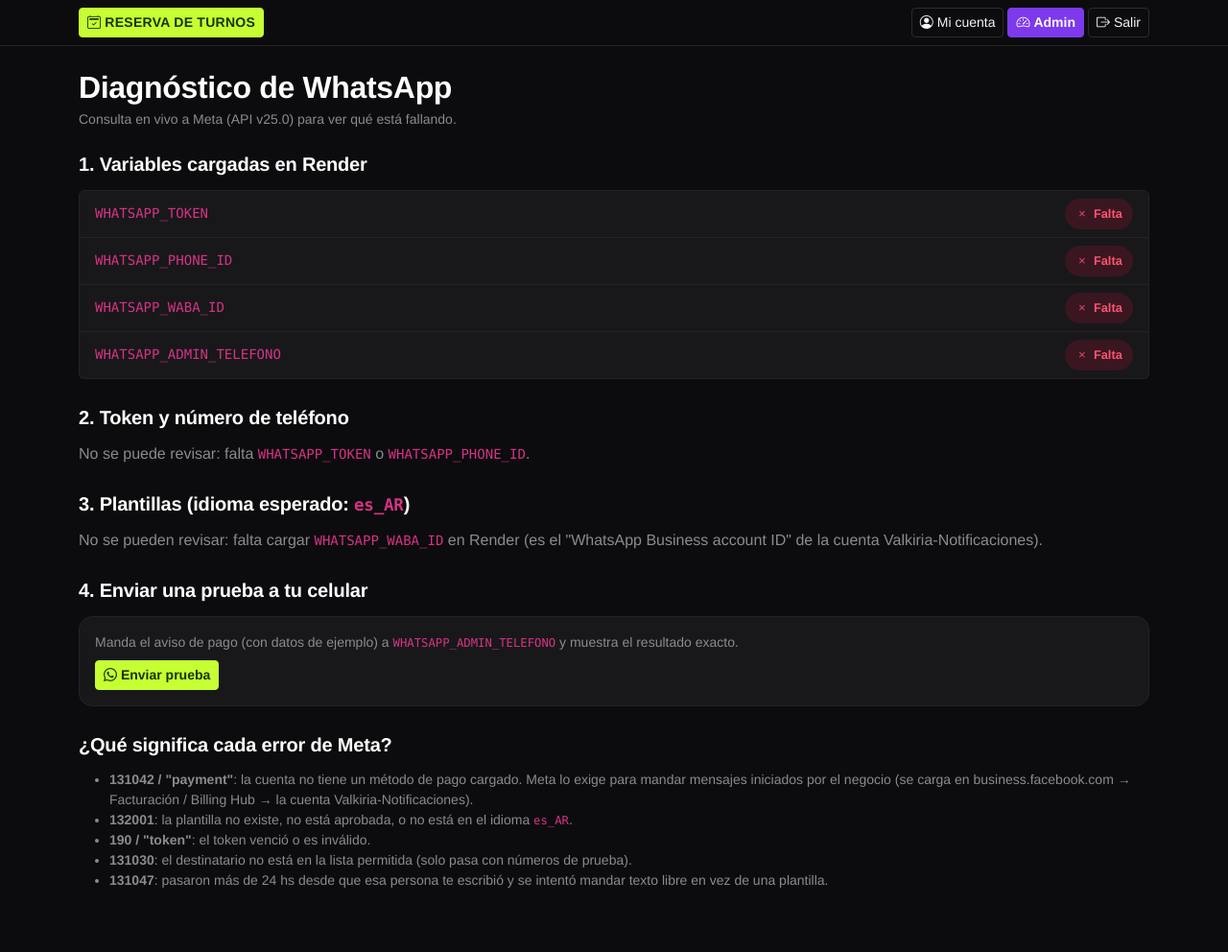
After one commit to SolJosefinaMercado/mi-gimnasio, a Flask app: page /admin/whatsapp in a window 1280 px wide. The commit adds this page. Shown: the whole page at 96% size. Run offline with Flask 3, Linux system fonts and the light colour scheme; the visitor is signed in with stand-in values (Sample User, id 1); some libraries are stand-ins or nearby versions.

Commit message:
correcciones

```diff
--- a/app.py
+++ b/app.py
@@ -44,6 +44,9 @@ WHATSAPP_ADMIN_TELEFONO = _env_limpio("WHATSAPP_ADMIN_TELEFONO")
 WHATSAPP_ADMIN_TEMPLATE_NAME = _env_limpio("WHATSAPP_ADMIN_TEMPLATE_NAME", "notificacion_bot")
 PRECIO_CLASE_PRUEBA = float(_env_limpio("PRECIO_CLASE_PRUEBA", "10000") or 10000)
 WHATSAPP_TEMPLATE_GENERAL_NAME = _env_limpio("WHATSAPP_TEMPLATE_GENERAL_NAME", "aviso_general")
+WHATSAPP_WABA_ID = _env_limpio("WHATSAPP_WABA_ID")
+WHATSAPP_API_VERSION = _env_limpio("WHATSAPP_API_VERSION", "v25.0")
+GRAPH_URL = f"https://graph.facebook.com/{WHATSAPP_API_VERSION}"
 
 DATABASE_URL = os.environ.get("DATABASE_URL")
 if DATABASE_URL:
@@ -202,6 +205,17 @@ def init_db():
             conn.execute(text("ALTER TABLE clientes ADD COLUMN objetivo_semanal INTEGER"))
         if "prueba_usada" not in clientes_cols:
             conn.execute(text("ALTER TABLE clientes ADD COLUMN prueba_usada BOOLEAN NOT NULL DEFAULT FALSE"))
+        # Recalcula el 1RM de los registros ya guardados con la fórmula vigente (Epley),
+        # para que el gráfico no mezcle dos fórmulas. Es idempotente: si ya coincide, no toca nada.
+        for fila in conn.execute(
+            text("SELECT id, kilos, repeticiones, rm_estimado FROM registros_ejercicio")
+        ).mappings().fetchall():
+            nuevo_rm = calcular_1rm(fila["kilos"], fila["repeticiones"])
+            if abs(nuevo_rm - fila["rm_estimado"]) > 0.01:
+                conn.execute(
+                    text("UPDATE registros_ejercicio SET rm_estimado = :rm WHERE id = :id"),
+                    {"rm": nuevo_rm, "id": fila["id"]},
+                )
         existe = conn.execute(text("SELECT 1 FROM configuracion WHERE id = 1")).fetchone()
         if not existe:
             conn.execute(text("INSERT INTO configuracion (id, alias_mp, whatsapp_numero) VALUES (1, '', '')"))
@@ -612,10 +626,11 @@ def calcular_racha(fechas, objetivo):
 
 
 def calcular_1rm(kilos, repeticiones):
-    # Fórmula de Brzycki. Con 1 repetición el 1RM es directamente el peso levantado.
+    # Fórmula de Epley: 1RM = kilos * (1 + repeticiones / 30).
+    # Con 1 repetición el 1RM es directamente el peso levantado.
     if repeticiones <= 1:
         return kilos
-    return kilos / (1.0278 - (0.0278 * repeticiones))
+    return kilos * (1 + repeticiones / 30)
 
 
 def listar_ejercicios_cliente(db, cliente_id):
@@ -714,7 +729,7 @@ def enviar_whatsapp_pago(telefono, nombre, monto, fecha_vencimiento):
         return False, "El cliente no tiene teléfono cargado."
     try:
         resp = requests.post(
-            f"https://graph.facebook.com/v20.0/{WHATSAPP_PHONE_ID}/messages",
+            f"{GRAPH_URL}/{WHATSAPP_PHONE_ID}/messages",
             headers={"Authorization": f"Bearer {WHATSAPP_TOKEN}"},
             json={
                 "messaging_product": "whatsapp",
@@ -736,9 +751,11 @@ def enviar_whatsapp_pago(telefono, nombre, monto, fecha_vencimiento):
             timeout=10,
         )
         if resp.status_code >= 400:
+            app.logger.warning("WhatsApp API error %s: %s", resp.status_code, resp.text[:400])
             return False, f"WhatsApp API respondió {resp.status_code}: {resp.text[:200]}"
         return True, None
     except requests.RequestException as exc:
+        app.logger.warning("WhatsApp: fallo de red: %s", exc)
         return False, str(exc)
 
 
@@ -752,7 +769,7 @@ def enviar_whatsapp_texto(telefono, texto):
         return False, "Número de teléfono inválido."
     try:
         resp = requests.post(
-            f"https://graph.facebook.com/v20.0/{WHATSAPP_PHONE_ID}/messages",
+            f"{GRAPH_URL}/{WHATSAPP_PHONE_ID}/messages",
             headers={"Authorization": f"Bearer {WHATSAPP_TOKEN}"},
             json={
                 "messaging_product": "whatsapp",
@@ -763,9 +780,11 @@ def enviar_whatsapp_texto(telefono, texto):
             timeout=10,
         )
         if resp.status_code >= 400:
+            app.logger.warning("WhatsApp API error %s: %s", resp.status_code, resp.text[:400])
             return False, f"WhatsApp API respondió {resp.status_code}: {resp.text[:200]}"
         return True, None
     except requests.RequestException as exc:
+        app.logger.warning("WhatsApp: fallo de red: %s", exc)
         return False, str(exc)
 
 
@@ -776,7 +795,7 @@ def enviar_whatsapp_admin(mensaje):
     numero = formatear_telefono_whatsapp(WHATSAPP_ADMIN_TELEFONO)
     try:
         resp = requests.post(
-            f"https://graph.facebook.com/v20.0/{WHATSAPP_PHONE_ID}/messages",
+            f"{GRAPH_URL}/{WHATSAPP_PHONE_ID}/messages",
             headers={"Authorization": f"Bearer {WHATSAPP_TOKEN}"},
             json={
                 "messaging_product": "whatsapp",
@@ -794,9 +813,11 @@ def enviar_whatsapp_admin(mensaje):
             timeout=10,
         )
         if resp.status_code >= 400:
+            app.logger.warning("WhatsApp API error %s: %s", resp.status_code, resp.text[:400])
             return False, f"WhatsApp API respondió {resp.status_code}: {resp.text[:200]}"
         return True, None
     except requests.RequestException as exc:
+        app.logger.warning("WhatsApp: fallo de red: %s", exc)
         return False, str(exc)
 
 
@@ -808,7 +829,7 @@ def enviar_whatsapp_general(telefono, mensaje):
         return False, "Sin teléfono cargado."
     try:
         resp = requests.post(
-            f"https://graph.facebook.com/v20.0/{WHATSAPP_PHONE_ID}/messages",
+            f"{GRAPH_URL}/{WHATSAPP_PHONE_ID}/messages",
             headers={"Authorization": f"Bearer {WHATSAPP_TOKEN}"},
             json={
                 "messaging_product": "whatsapp",
@@ -826,9 +847,11 @@ def enviar_whatsapp_general(telefono, mensaje):
             timeout=10,
         )
         if resp.status_code >= 400:
+            app.logger.warning("WhatsApp API error %s: %s", resp.status_code, resp.text[:400])
             return False, f"{resp.status_code}: {resp.text[:150]}"
         return True, None
     except requests.RequestException as exc:
+        app.logger.warning("WhatsApp: fallo de red: %s", exc)
         return False, str(exc)
 
 
@@ -1443,6 +1466,79 @@ def admin_dashboard():
     )
 
 
+
+# ---------- Admin: diagnóstico de WhatsApp ----------
+
+def _graph_get(ruta, params=None):
+    try:
+        r = requests.get(
+            f"{GRAPH_URL}/{ruta}",
+            headers={"Authorization": f"Bearer {WHATSAPP_TOKEN}"},
+            params=params, timeout=10,
+        )
+        try:
+            data = r.json()
+        except ValueError:
+            data = {"error": {"message": r.text[:300]}}
+        return r.status_code, data
+    except requests.RequestException as exc:
+        return None, {"error": {"message": str(exc)}}
+
+
+@app.route("/admin/whatsapp", methods=["GET", "POST"])
+@admin_required
+def admin_whatsapp():
+    resultado_prueba = None
+    if request.method == "POST":
+        if not WHATSAPP_ADMIN_TELEFONO:
+            resultado_prueba = (False, "Falta la variable WHATSAPP_ADMIN_TELEFONO en Render.")
+        else:
+            resultado_prueba = enviar_whatsapp_pago(WHATSAPP_ADMIN_TELEFONO, "Prueba", 1000.0, hoy())
+
+    variables = [
+        ("WHATSAPP_TOKEN", bool(WHATSAPP_TOKEN)),
+        ("WHATSAPP_PHONE_ID", bool(WHATSAPP_PHONE_ID)),
+        ("WHATSAPP_WABA_ID", bool(WHATSAPP_WABA_ID)),
+        ("WHATSAPP_ADMIN_TELEFONO", bool(WHATSAPP_ADMIN_TELEFONO)),
+    ]
+
+    telefono = None
+    if WHATSAPP_TOKEN and WHATSAPP_PHONE_ID:
+        codigo, datos = _graph_get(
+            WHATSAPP_PHONE_ID,
+            {"fields": "display_phone_number,verified_name,quality_rating,status,name_status"},
+        )
+        telefono = {"codigo": codigo, "datos": datos, "ok": codigo == 200}
+
+    plantillas, esperadas = None, []
+    if WHATSAPP_TOKEN and WHATSAPP_WABA_ID:
+        codigo, datos = _graph_get(
+            f"{WHATSAPP_WABA_ID}/message_templates",
+            {"fields": "name,language,status,category", "limit": 100},
+        )
+        plantillas = {"codigo": codigo, "datos": datos, "ok": codigo == 200}
+        lista = datos.get("data", []) if codigo == 200 else []
+        for nombre, uso in [
+            (WHATSAPP_TEMPLATE_NAME, "aviso de pago cargado"),
+            (WHATSAPP_ADMIN_TEMPLATE_NAME, "avisos del bot hacia vos"),
+            (WHATSAPP_TEMPLATE_GENERAL_NAME, "mensaje masivo a clientes"),
+        ]:
+            coincidencias = [t for t in lista if t.get("name") == nombre]
+            exacta = [t for t in coincidencias if t.get("language") == WHATSAPP_TEMPLATE_LANG]
+            esperadas.append({
+                "nombre": nombre, "uso": uso,
+                "existe": bool(coincidencias),
+                "estado": exacta[0].get("status") if exacta else None,
+                "idiomas": ", ".join(t.get("language", "?") for t in coincidencias),
+            })
+
+    return render_template(
+        "admin/whatsapp.html", variables=variables, telefono=telefono, plantillas=plantillas,
+        esperadas=esperadas, resultado_prueba=resultado_prueba, idioma=WHATSAPP_TEMPLATE_LANG,
+        version=WHATSAPP_API_VERSION,
+    )
+
+
 # ---------- Admin: mensaje masivo ----------
 
 @app.route("/admin/mensajes", methods=["GET", "POST"])
--- a/templates/admin/mensajes.html
+++ b/templates/admin/mensajes.html
@@ -1,7 +1,10 @@
 {% extends "base.html" %}
 {% block title %}Mensaje a clientes{% endblock %}
 {% block content %}
-<h2 class="mb-3">Mensaje a todos los clientes</h2>
+<div class="d-flex justify-content-between align-items-center mb-3">
+  <h2 class="mb-0">Mensaje a todos los clientes</h2>
+  <a href="{{ url_for('admin_whatsapp') }}" class="btn btn-outline-light btn-sm"><i class="bi bi-activity"></i> Diagnóstico</a>
+</div>
 
 <div class="card mb-3">
   <div class="card-body">
--- /dev/null
+++ b/templates/admin/whatsapp.html
@@ -0,0 +1,95 @@
+{% extends "base.html" %}
+{% block title %}Diagnóstico de WhatsApp{% endblock %}
+{% block content %}
+<h2 class="mb-1">Diagnóstico de WhatsApp</h2>
+<p class="text-ink-soft small mb-4">Consulta en vivo a Meta (API {{ version }}) para ver qué está fallando.</p>
+
+{# ---------- 1. Variables ---------- #}
+<h5 class="section-title" style="margin-top:0;">1. Variables cargadas en Render</h5>
+<ul class="list-group mb-4">
+  {% for nombre, ok in variables %}
+  <li class="list-group-item d-flex justify-content-between align-items-center">
+    <code>{{ nombre }}</code>
+    {% if ok %}<span class="badge-estado badge-disponible"><i class="bi bi-check2"></i> Cargada</span>
+    {% else %}<span class="badge-estado badge-bloqueado"><i class="bi bi-x"></i> Falta</span>{% endif %}
+  </li>
+  {% endfor %}
+</ul>
+
+{# ---------- 2. Token + número ---------- #}
+<h5 class="section-title">2. Token y número de teléfono</h5>
+{% if not telefono %}
+  <p class="text-ink-soft">No se puede revisar: falta <code>WHATSAPP_TOKEN</code> o <code>WHATSAPP_PHONE_ID</code>.</p>
+{% elif telefono.ok %}
+  <div class="card mb-4"><div class="card-body">
+    <p class="mb-1"><span class="badge-estado badge-disponible"><i class="bi bi-check2"></i> Token válido y número encontrado</span></p>
+    <p class="text-ink-soft small mb-0">
+      Número: <strong>{{ telefono.datos.get('display_phone_number', '—') }}</strong> ·
+      Nombre: <strong>{{ telefono.datos.get('verified_name', '—') }}</strong> ·
+      Estado: <strong>{{ telefono.datos.get('status', '—') }}</strong> ·
+      Calidad: <strong>{{ telefono.datos.get('quality_rating', '—') }}</strong>
+    </p>
+  </div></div>
+{% else %}
+  <div class="card mb-4"><div class="card-body">
+    <p class="mb-1"><span class="badge-estado badge-bloqueado"><i class="bi bi-x"></i> Meta rechazó la consulta (código {{ telefono.codigo }})</span></p>
+    <p class="small mb-1" style="color:var(--danger);">{{ telefono.datos.get('error', {}).get('message', 'Sin detalle') }}</p>
+    <p class="text-ink-soft small mb-0">Si dice "access token" o "session has expired", hay que generar un token nuevo. Si dice "does not exist" o "permissions", el <code>WHATSAPP_PHONE_ID</code> o los permisos del usuario del sistema no coinciden con este número.</p>
+  </div></div>
+{% endif %}
+
+{# ---------- 3. Plantillas ---------- #}
+<h5 class="section-title">3. Plantillas (idioma esperado: <code>{{ idioma }}</code>)</h5>
+{% if not plantillas %}
+  <p class="text-ink-soft">No se pueden revisar: falta cargar <code>WHATSAPP_WABA_ID</code> en Render (es el "WhatsApp Business account ID" de la cuenta Valkiria-Notificaciones).</p>
+{% elif not plantillas.ok %}
+  <div class="card mb-4"><div class="card-body">
+    <p class="mb-1"><span class="badge-estado badge-bloqueado"><i class="bi bi-x"></i> No se pudieron leer las plantillas (código {{ plantillas.codigo }})</span></p>
+    <p class="small mb-0" style="color:var(--danger);">{{ plantillas.datos.get('error', {}).get('message', 'Sin detalle') }}</p>
+  </div></div>
+{% else %}
+  <ul class="list-group mb-2">
+    {% for e in esperadas %}
+    <li class="list-group-item">
+      <div class="d-flex justify-content-between align-items-center">
+        <span><code>{{ e.nombre }}</code> <span class="text-ink-soft small">· {{ e.uso }}</span></span>
+        {% if e.estado == 'APPROVED' %}<span class="badge-estado badge-disponible"><i class="bi bi-check2"></i> Aprobada</span>
+        {% elif e.estado == 'PENDING' or e.estado == 'IN_APPEAL' %}<span class="badge-estado badge-cierra-pronto"><i class="bi bi-clock"></i> En revisión</span>
+        {% elif e.estado %}<span class="badge-estado badge-bloqueado"><i class="bi bi-x"></i> {{ e.estado }}</span>
+        {% elif e.existe %}<span class="badge-estado badge-bloqueado"><i class="bi bi-translate"></i> Existe, pero no en {{ idioma }}</span>
+        {% else %}<span class="badge-estado badge-sin-cupo"><i class="bi bi-dash"></i> No creada</span>{% endif %}
+      </div>
+      {% if e.existe and not e.estado %}<div class="text-ink-soft small mt-1">Idiomas en los que existe: {{ e.idiomas }}</div>{% endif %}
+    </li>
+    {% endfor %}
+  </ul>
+  <p class="text-ink-soft" style="font-size:0.72rem;">Solo las plantillas "Aprobadas" se pueden usar para mandar mensajes.</p>
+{% endif %}
+
+{# ---------- 4. Prueba real ---------- #}
+<h5 class="section-title">4. Enviar una prueba a tu celular</h5>
+<div class="card mb-4"><div class="card-body">
+  <p class="text-ink-soft small mb-2">Manda el aviso de pago (con datos de ejemplo) a <code>WHATSAPP_ADMIN_TELEFONO</code> y muestra el resultado exacto.</p>
+  <form method="POST">
+    <button type="submit" class="btn btn-success btn-sm"><i class="bi bi-whatsapp"></i> Enviar prueba</button>
+  </form>
+  {% if resultado_prueba %}
+    {% if resultado_prueba[0] %}
+      <p class="mt-3 mb-0"><span class="badge-estado badge-disponible"><i class="bi bi-check2"></i> Meta aceptó el mensaje</span>
+      <span class="text-ink-soft small">Si no te llega al celular, el problema ya no es de la app (revisá el pago en Meta, ver abajo).</span></p>
+    {% else %}
+      <p class="mt-3 mb-1"><span class="badge-estado badge-bloqueado"><i class="bi bi-x"></i> Falló</span></p>
+      <p class="small mb-0" style="color:var(--danger);word-break:break-word;">{{ resultado_prueba[1] }}</p>
+    {% endif %}
+  {% endif %}
+</div></div>
+
+<h5 class="section-title">¿Qué significa cada error de Meta?</h5>
+<ul class="text-ink-soft small">
+  <li><strong>131042 / "payment"</strong>: la cuenta no tiene un método de pago cargado. Meta lo exige para mandar mensajes iniciados por el negocio (se carga en business.facebook.com → Facturación / Billing Hub → la cuenta Valkiria-Notificaciones).</li>
+  <li><strong>132001</strong>: la plantilla no existe, no está aprobada, o no está en el idioma <code>{{ idioma }}</code>.</li>
+  <li><strong>190 / "token"</strong>: el token venció o es inválido.</li>
+  <li><strong>131030</strong>: el destinatario no está en la lista permitida (solo pasa con números de prueba).</li>
+  <li><strong>131047</strong>: pasaron más de 24 hs desde que esa persona te escribió y se intentó mandar texto libre en vez de una plantilla.</li>
+</ul>
+{% endblock %}
--- a/templates/mi_cuenta.html
+++ b/templates/mi_cuenta.html
@@ -139,7 +139,7 @@
 <div class="card mb-3">
   <div class="card-body">
     <p class="text-ink-soft small mb-1">1RM estimado por ejercicio</p>
-    <p class="text-ink-soft mb-3" style="font-size:0.7rem;">Fórmula de Brzycki, últimas cargas registradas</p>
+    <p class="text-ink-soft mb-3" style="font-size:0.7rem;">Fórmula de Epley, últimas cargas registradas</p>
     <div id="leyendaGrafico" class="d-flex flex-wrap gap-3 mb-2" style="font-size:0.7rem;"></div>
     <div style="position:relative;height:220px;">
       <canvas id="chart1rm" role="img" aria-label="Evolución del 1RM estimado por ejercicio a lo largo del tiempo">Progreso de 1RM por ejercicio.</canvas>
```
